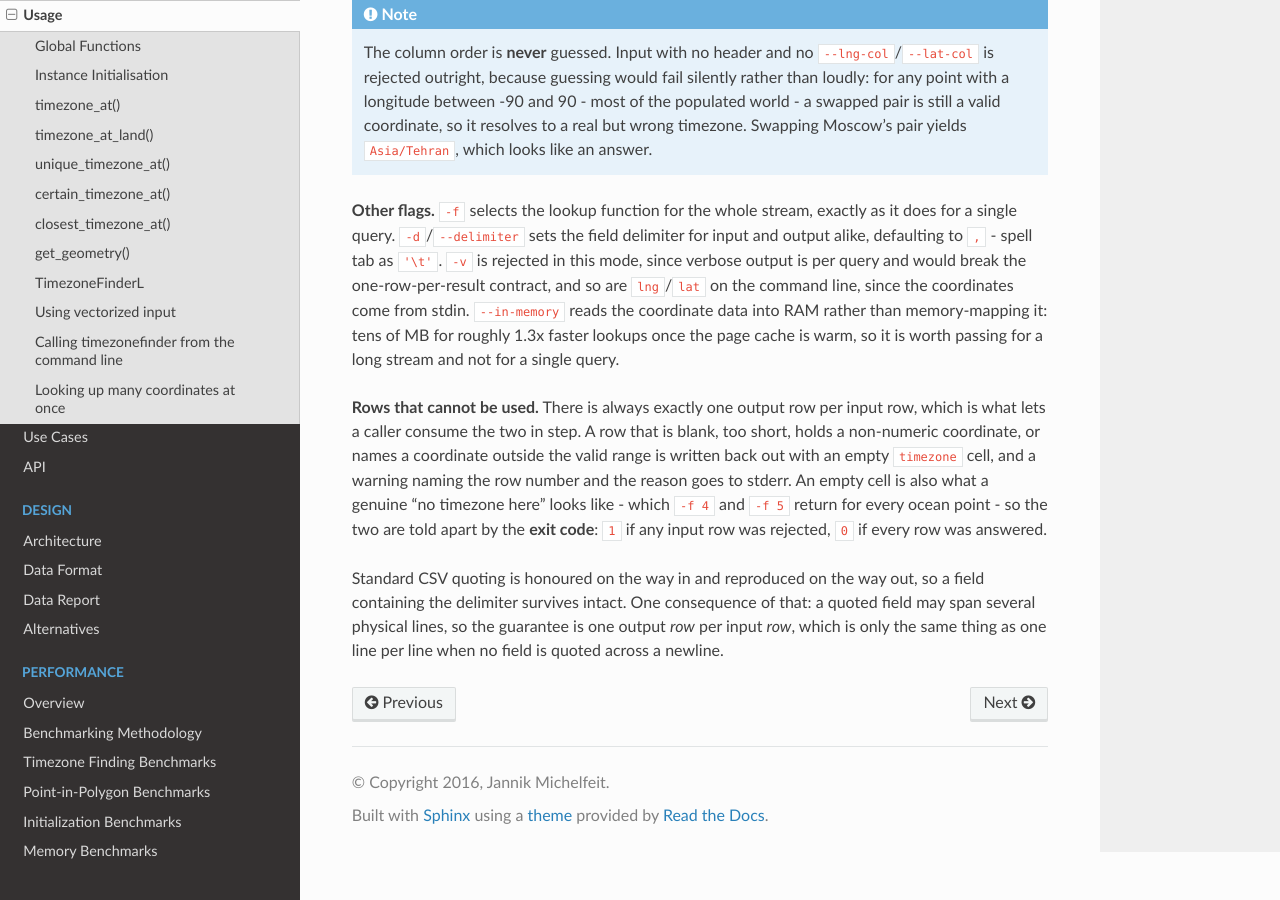
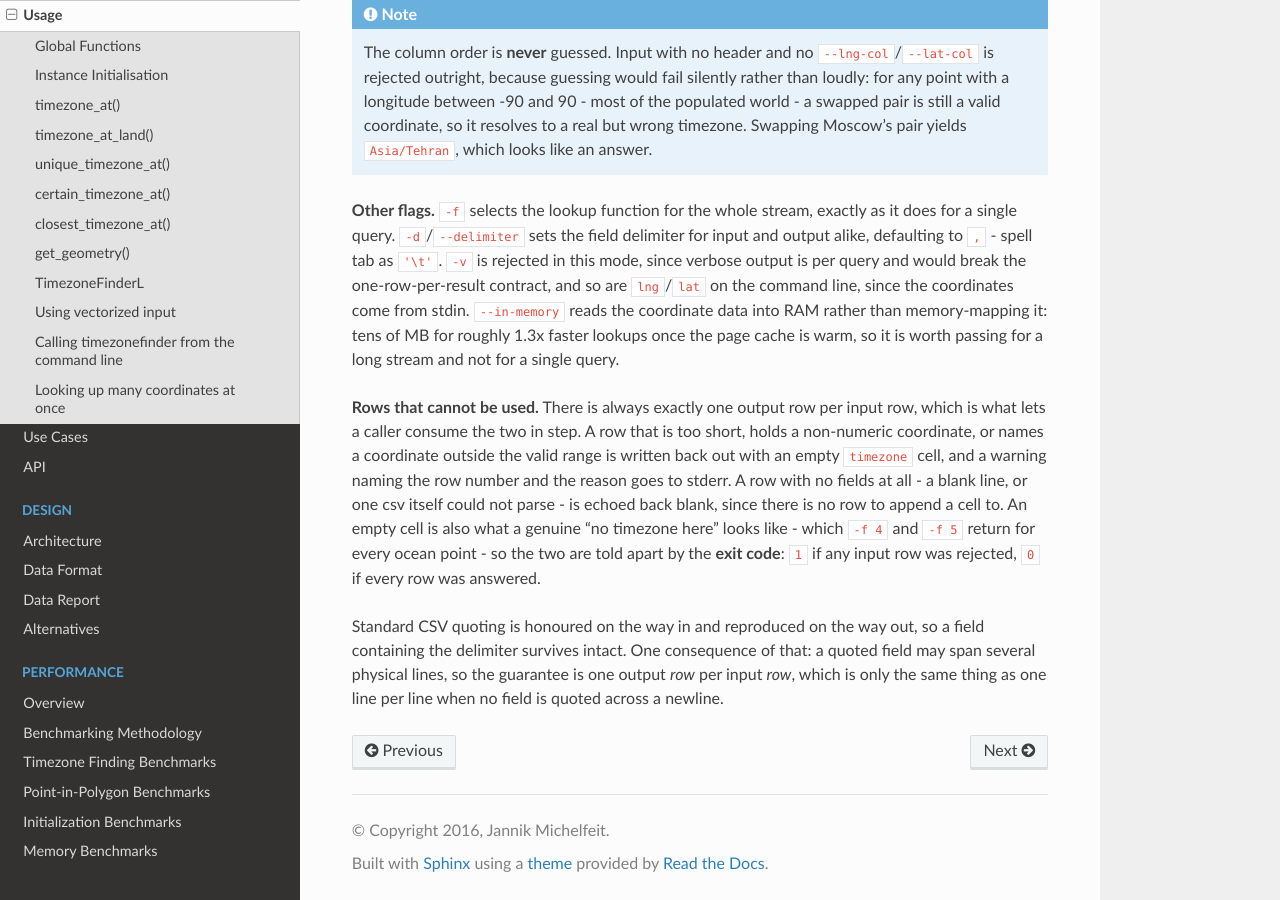
Before and after one commit to jannikmi/timezonefinder, a Sphinx documentation site: the page built from docs/1_usage.rst, in a window 1280 px wide and 900 px high, scrolled down 7764 px. Built offline with Sphinx 7.4.7 and the Read the Docs theme 3.1.0, drawn with Linux system fonts in a browser that asks for light colours.

Commit message:
Echo a blank row back blank instead of as a quoted empty field
`csv` writes a lone empty field as `""`, to keep it distinguishable from an
empty row on the way back in. So a blank line in the input became a one-column
row in an otherwise rectangular file, and any csv consumer of the output - the
whole point of appending the column rather than printing bare answers - trips
over it. A trailing blank line in a hand-edited file was enough.

There is no row to append a cell to, so append none. The docs said the blank
row came back "with an empty ``timezone`` cell", which was never what happened;
they now describe the blank echo, and cover the csv-level parse failure the
same way.

Co-Authored-By: Claude Opus 5 <noreply@anthropic.com>

```diff
--- a/docs/1_usage.rst
+++ b/docs/1_usage.rst
@@ -426,10 +426,12 @@ the page cache is warm, so it is worth passing for a long stream and not for a
 single query.
 
 **Rows that cannot be used.** There is always exactly one output row per input
-row, which is what lets a caller consume the two in step. A row that is blank,
-too short, holds a non-numeric coordinate, or names a coordinate outside the valid
-range is written back out with an empty ``timezone`` cell, and a warning naming the
-row number and the reason goes to stderr. An empty cell is also what a genuine
+row, which is what lets a caller consume the two in step. A row that is too short,
+holds a non-numeric coordinate, or names a coordinate outside the valid range is
+written back out with an empty ``timezone`` cell, and a warning naming the row
+number and the reason goes to stderr. A row with no fields at all - a blank line,
+or one csv itself could not parse - is echoed back blank, since there is no row to
+append a cell to. An empty cell is also what a genuine
 "no timezone here" looks like - which ``-f 4`` and ``-f 5`` return for every ocean
 point - so the two are told apart by the **exit code**: ``1`` if any input row was
 rejected, ``0`` if every row was answered.
```
Also changed, not shown: 2 other files.
